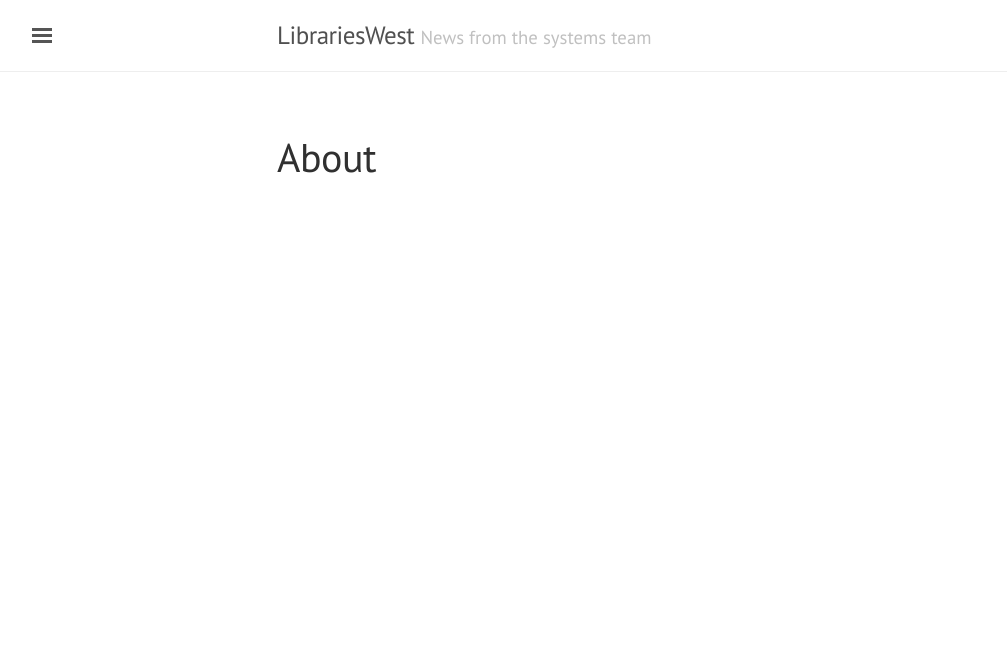
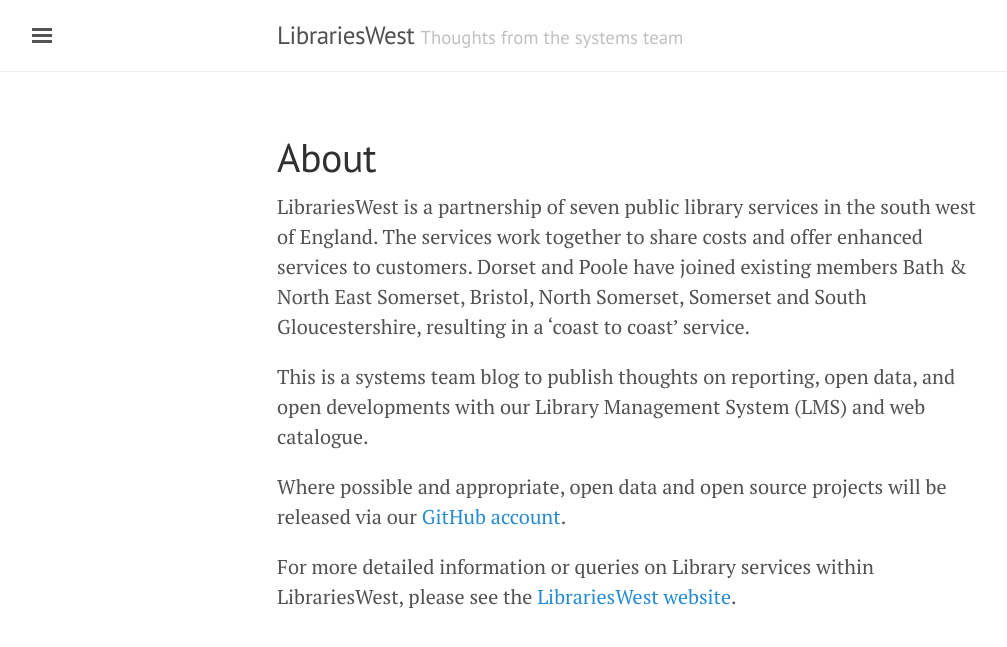
Before and after one commit to LibrariesWest/librarieswest.github.io, a Jekyll site: the page built from about.md, in a window 1280 px wide. Shown: the top 647 px of the page, without its empty margins (3-1010 px from the left). Built offline with Jekyll 4.4.1, drawn with Linux system fonts in a browser that asks for light colours.

Commit message:
Minor design changes and About page

```diff
--- a/_config.yml
+++ b/_config.yml
@@ -1,5 +1,5 @@
 title: LibrariesWest
-tagline: News from the systems team
+tagline: Thoughts from the systems team
 description: ''
 url: https://librarieswest.github.io
 baseurl: ''
--- a/about.md
+++ b/about.md
@@ -2,3 +2,11 @@
 layout: page
 title: About
 ---
+
+LibrariesWest is a partnership of seven public library services in the south west of England. The services work together to share costs and offer enhanced services to customers. Dorset and Poole have joined existing members Bath & North East Somerset, Bristol, North Somerset, Somerset and South Gloucestershire, resulting in a 'coast to coast' service.
+
+This is a systems team blog to publish thoughts on reporting, open data, and open developments with our Library Management System (LMS) and web catalogue.
+
+Where possible and appropriate, open data and open source projects will be released via our [GitHub account](https://github.com/librarieswest).
+
+For more detailed information or queries on Library services within LibrariesWest, please see the [LibrariesWest website](https://www.librarieswest.org.uk).
```
